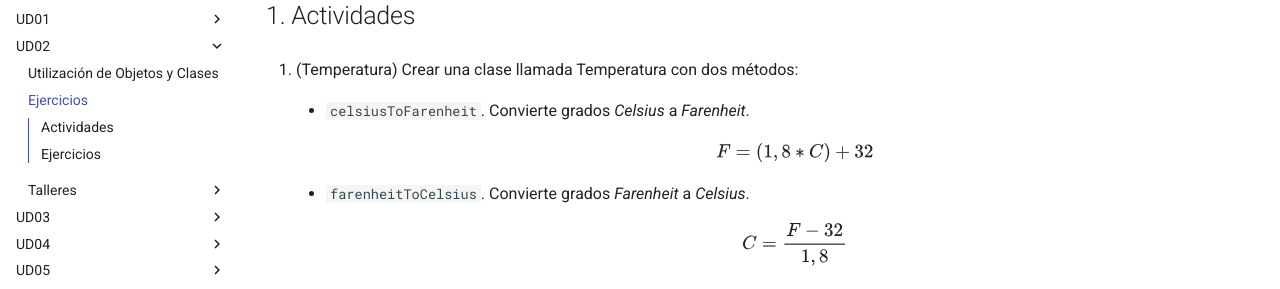
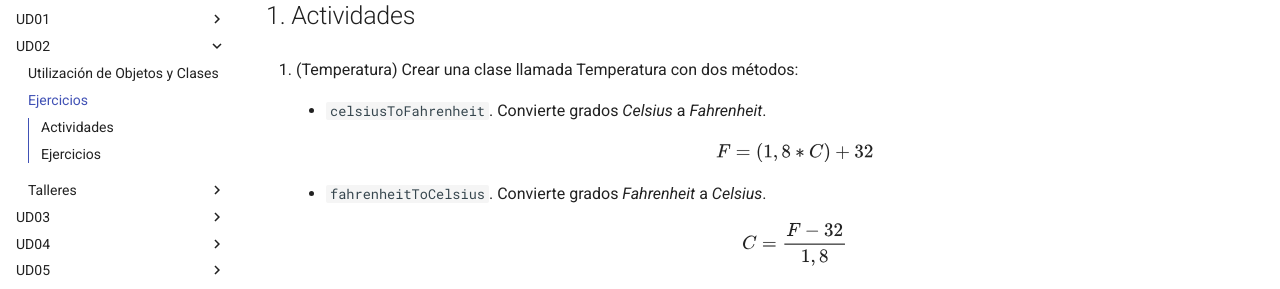
Before and after one commit to martinezpenya/1DAMProgramacion, an MkDocs documentation site: the page built from docs/UD02/UD02_ejercicios_ES.md, in a window 1280 px wide and 900 px high. Shown: the part 182-471 px from the top of the window. Built offline with MkDocs 1.6.1 and Material for MkDocs 9.7.7, drawn with Linux system fonts in a browser that asks for light colours; comment, search, counter and statistics services are not loaded.

```diff
--- a/docs/UD02/UD02_ejercicios_ES.md
+++ b/docs/UD02/UD02_ejercicios_ES.md
@@ -3,12 +3,12 @@
 ## Actividades
 
 1. (Temperatura) Crear una clase llamada Temperatura con dos métodos:
-      - `celsiusToFarenheit`. Convierte grados *Celsius* a *Farenheit*.
+      - `celsiusToFahrenheit`. Convierte grados *Celsius* a *Fahrenheit*.
         $$
         F=(1,8*C)+32
         $$
 
-      - `farenheitToCelsius`. Convierte grados *Farenheit* a *Celsius*.
+      - `fahrenheitToCelsius`. Convierte grados *Fahrenheit* a *Celsius*.
         $$
         C=\frac{F-32}{1,8}
         $$
```
Also changed, not shown: docs/UD02/UD02_T01_GitHubClassroom.md (+2 -2 lines).
